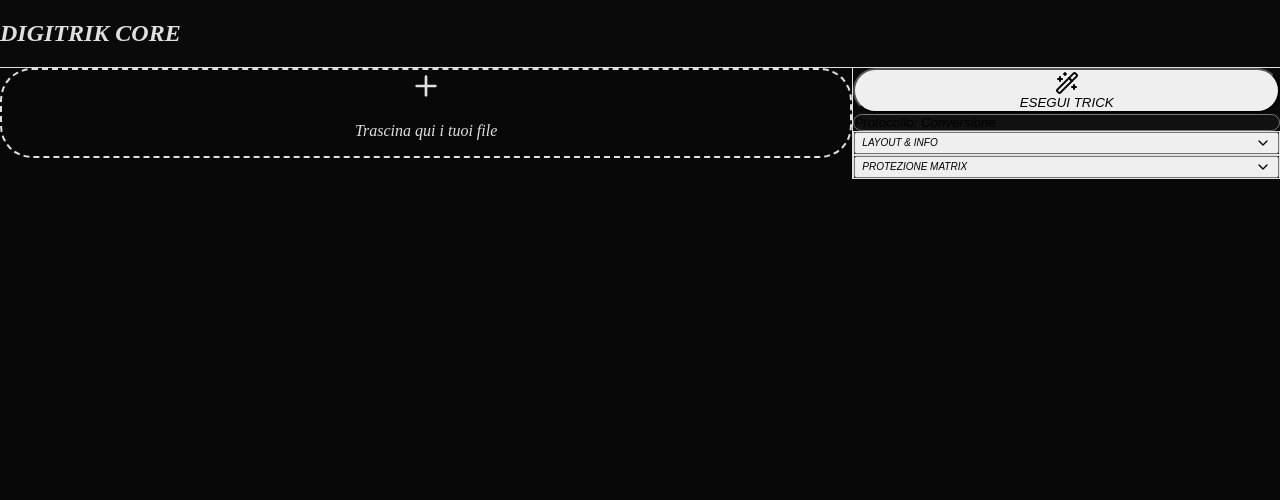
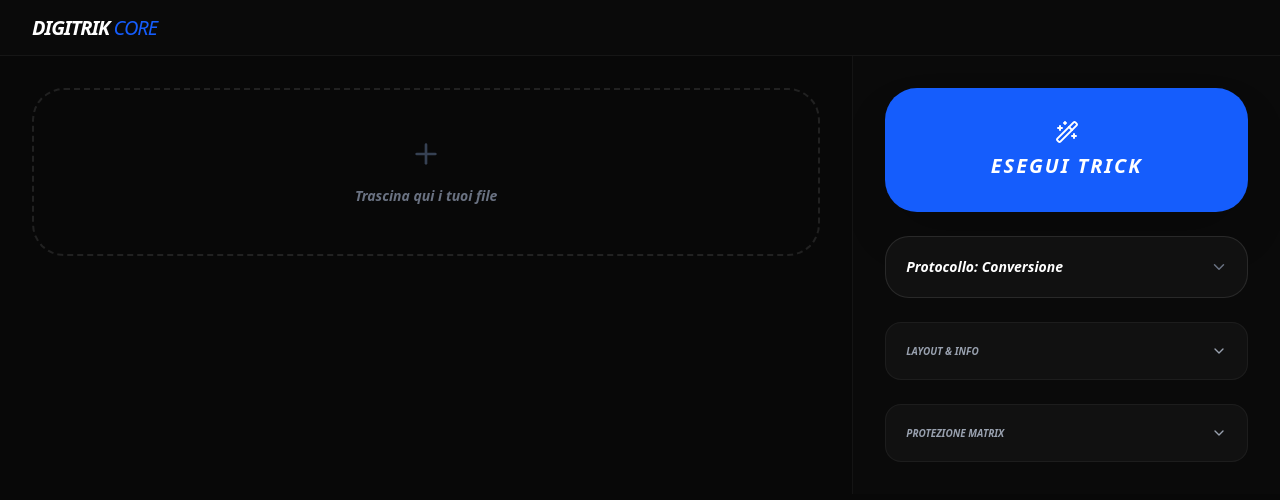
Before and after one commit to trikes2789/digitrik, a Next.js app: page / in a window 1280 px wide. Shown: the top 500 px of the page. Built offline with nearby package versions, Linux system fonts and the light colour scheme.

Commit message:
Update globals.css

```diff
--- a/app/globals.css
+++ b/app/globals.css
@@ -1,10 +1,18 @@
-@tailwind base;
-@tailwind components;
-@tailwind utilities;
+@import "tailwindcss";
 
-html, body {
+:root {
+  --background: #080808;
+  --foreground: #e0e0e0;
+}
+
+body {
+  background-color: var(--background);
+  color: var(--foreground);
   margin: 0;
-  padding: 0;
-  background-color: #080808;
-  color: #e0e0e0;
+  font-family: sans-serif;
 }
+
+/* Forza il background nero se Tailwind non dovesse caricare subito */
+html {
+  background: #080808;
+}
```
